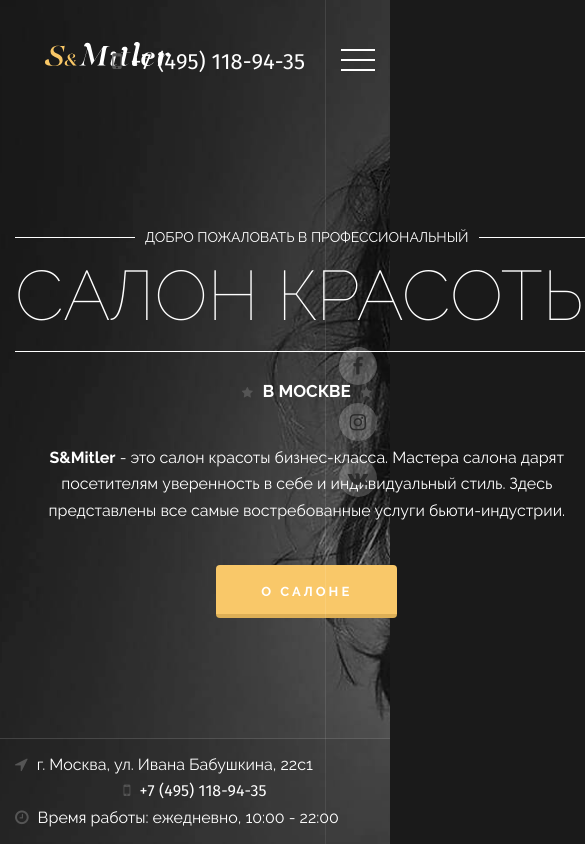
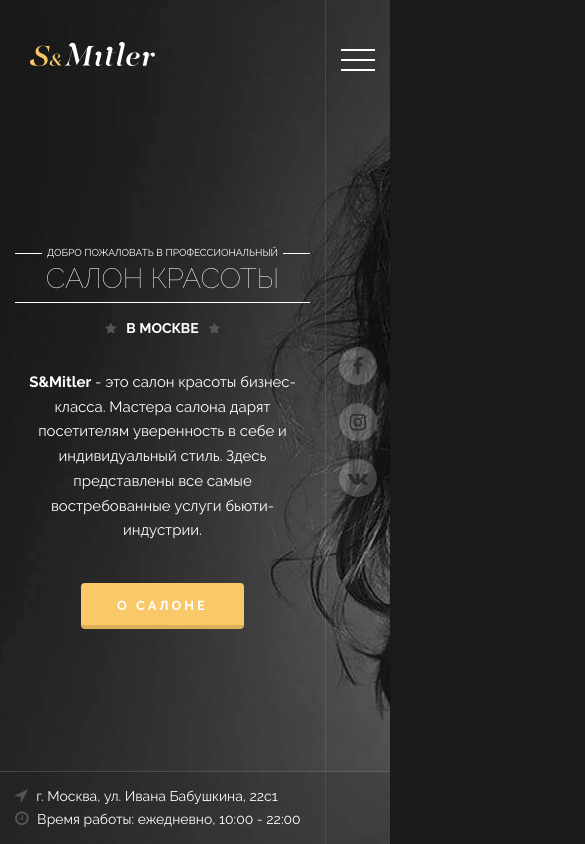
Before and after one commit to andryushque/layout-project-05, a website: page app/index.html in a window 390 px wide. Shown: the top 844 px of the page, 585 px wide, since content can reach past the window. Drawn offline with Linux system fonts and the light colour scheme.

Commit message:
finish header -add responsive design

```diff
--- a/app/index.html
+++ b/app/index.html
@@ -70,7 +70,7 @@
                 <div class="flex-center">
                     <div class="container">
                         <div class="row">
-                            <div class="col-sm-7">
+                            <div class="col-sm-7 col-xs-10">
                                 <div class="header-composition">
                                     <div class="header-welcome">
                                         <p><span>Добро пожаловать в профессиональный</span></p>
@@ -101,13 +101,13 @@
             <div class="header-contacts">
                 <div class="container">
                     <div class="row">
-                        <div class="col-md-4">
+                        <div class="col-md-4 col-sm-6">
                             <i class="fa fa-location-arrow"></i> г. Москва, ул. Ивана Бабушкина, 22с1
                         </div>
-                        <div class="col-md-4">
+                        <div class="col-md-4 hidden-sm hidden-xs">
                             <div class="header-phone"><i class="fa fa-mobile"></i> +7 (495) 118-94-35</div>
                         </div>
-                        <div class="col-md-4">
+                        <div class="col-md-4 col-sm-6">
                             <i class="fa fa-clock-o"></i> Время работы: ежедневно, 10:00 - 22:00
                         </div>
                     </div>
--- a/app/sass/_media.sass
+++ b/app/sass/_media.sass
@@ -4,51 +4,59 @@
 
 /* Large Devices, Wide Screens */
 @media only screen and (max-width : 1200px)
-	/**/
+    .header-welcome
+        .h1
+            font-size: 64px
+
+    .header-contacts
+        font-size: 14px
 
 
 /* Medium Devices, Desktops */
 @media only screen and (max-width : 992px)
-	/**/
+    .header-welcome
+        .h1
+            font-size: 48px
 
 
 /* Small Devices, Tablets */
 @media only screen and (max-width : 768px)
-	/**/
+    .header-welcome
+        .h1
+            font-size: 44px
+
+    .header-contacts
+        .header-phone
+            text-align: left
+    .button
+      padding: 14px 40px
 
 
 /* Extra Small Devices, Phones */
 @media only screen and (max-width : 480px)
-	/**/
+    .header-welcome
+        .h1
+            font-size: 28px
+            margin-top: 5px
+        p
+            span
+                font-size: 10px
+                margin: 0 5px
+        strong
+            margin-top: 14px
+            font-size: 14px
 
+    .phone
+        display: none
 
-/* Custom, iPhone Retina */
-@media only screen and (max-width : 320px)
-	/**/
+    .logo
+        img
+            margin-left: 30px
 
+    .header-composition
+        p
+            font-size: 15px
+            margin-top: 30px
 
-/*==========  Mobile First  ==========*/
-
-/* Custom, iPhone Retina */
-@media only screen and (min-width : 320px)
-	/**/
-
-
-/* Extra Small Devices, Phones */
-@media only screen and (min-width : 480px)
-	/**/
-
-
-/* Small Devices, Tablets */
-@media only screen and (min-width : 768px)
-	/**/
-
-
-/* Medium Devices, Desktops */
-@media only screen and (min-width : 992px)
-	/**/
-
-
-/* Large Devices, Wide Screens */
-@media only screen and (min-width : 1200px)
-	/**/
+    .button
+        padding: 12px 36px
```
Also changed, not shown: app/css/main.min.css.
